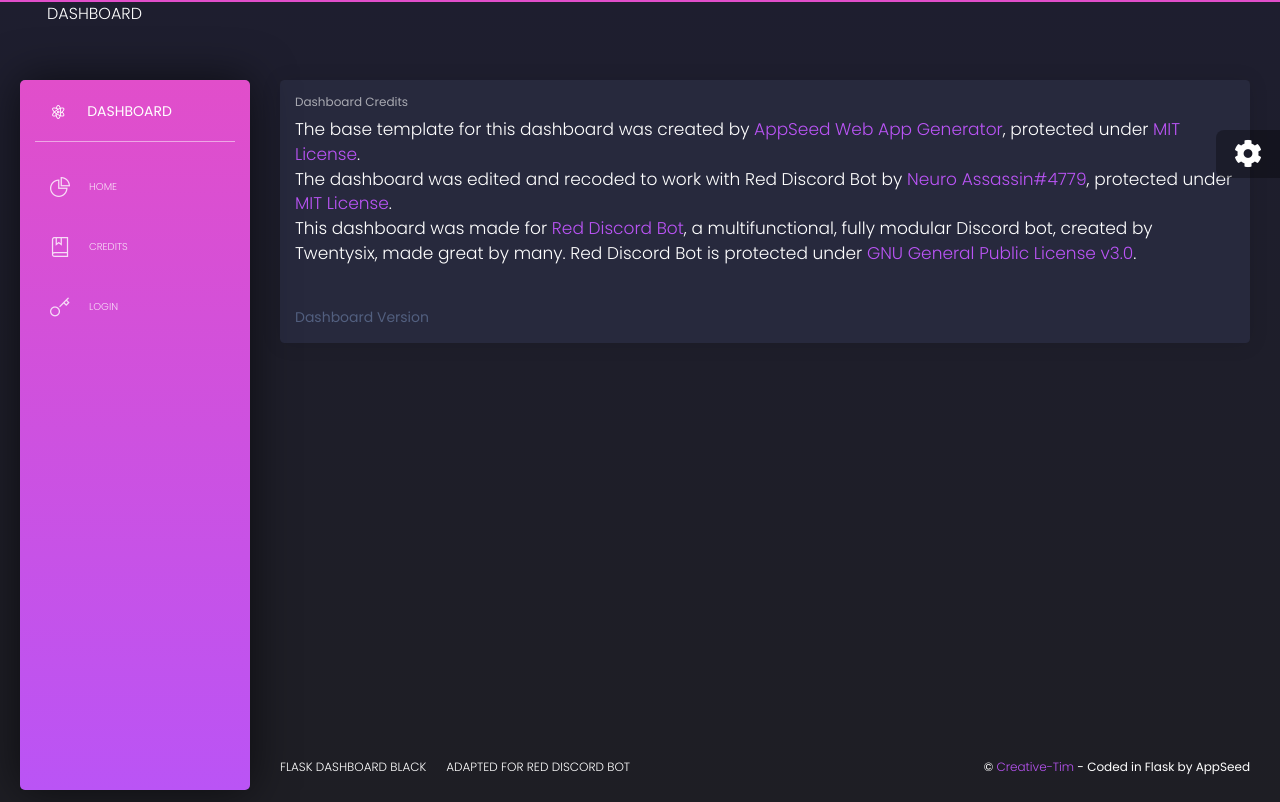
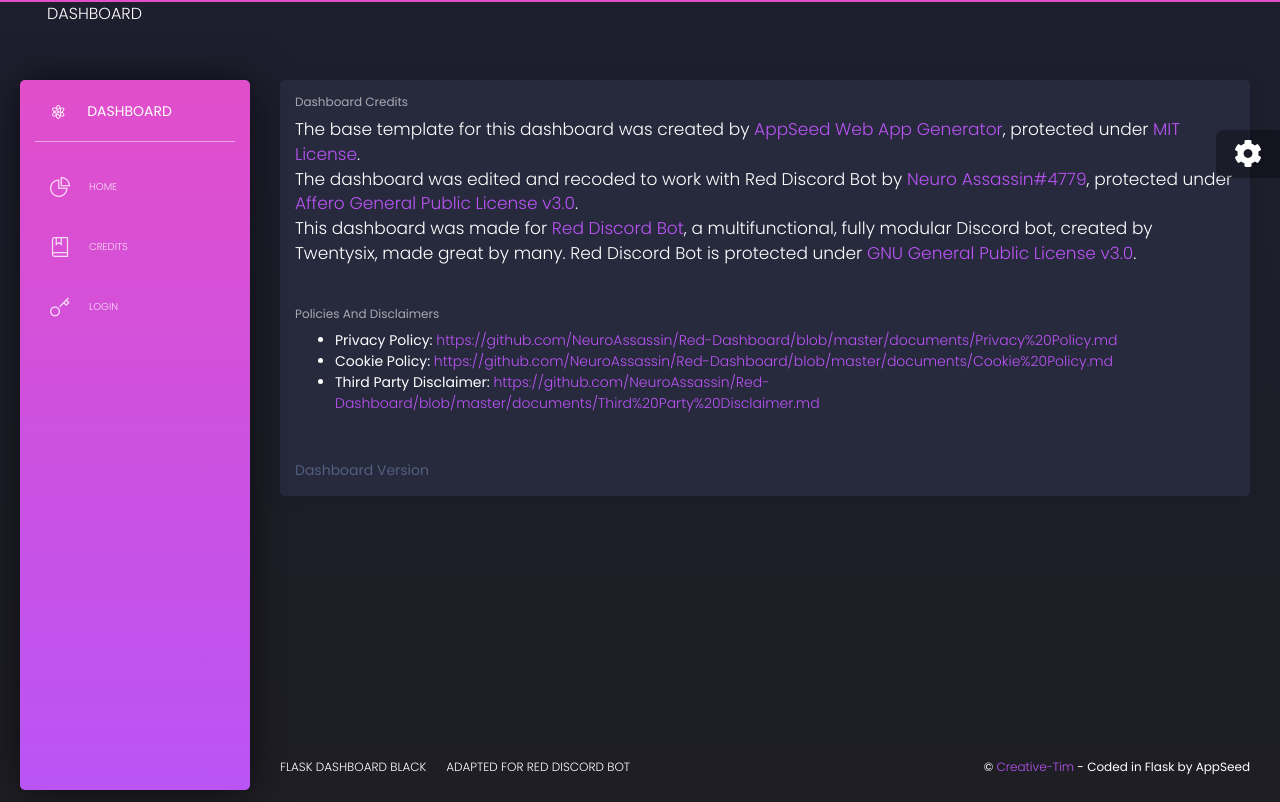
Before and after one commit to Cog-Creators/Red-Dashboard, a Python web app: template reddash/app/home/templates/credits.html in a window 1280 px wide. Run offline with Jinja, Linux system fonts and the light colour scheme; the template is opened without the code that fills it, so the values that code supplies are empty; some libraries are stand-ins or nearby versions.

Commit message:
Update credits.html to reflect documents and licenes changes

```diff
--- a/reddash/app/home/templates/credits.html
+++ b/reddash/app/home/templates/credits.html
@@ -19,11 +19,19 @@
                     {{ _('The base template for this dashboard was created by <a href="https://appseed.us/app-generator">AppSeed Web App Generator</a>, protected under <a href="https://github.com/app-generator/flask-black-dashboard/blob/master/LICENSE.md">MIT License</a>.')|safe
                     }}
                     <br />
-                    {{ _('The dashboard was edited and recoded to work with Red Discord Bot by <a href="https://github.com/NeuroAssassin">Neuro Assassin#4779</a>, protected under <a href="https://github.com/NeuroAssassin/Toxic-Cogs/blob/master/LICENSE">MIT License</a>.')|safe
+                    {{ _('The dashboard was edited and recoded to work with Red Discord Bot by <a href="https://github.com/NeuroAssassin">Neuro Assassin#4779</a>, protected under <a href="https://github.com/NeuroAssassin/Toxic-Cogs/blob/master/LICENSE">Affero General Public License v3.0</a>.')|safe
                     }}<br />
                     {{ _('This dashboard was made for <a href="https://github.com/Cog-Creators/Red-DiscordBot">Red Discord Bot</a>, a multifunctional, fully modular Discord bot, created by Twentysix, made great by many.  Red Discord Bot is protected under <a href="https://github.com/Cog-Creators/Red-DiscordBot/blob/V3/develop/LICENSE">GNU General Public License v3.0</a>.')|safe
                     }}
                 </h4>
+            </div>
+            <div class="card-body">
+                <h6 class="card-category text-gray">Policies and Disclaimers</h6>
+                <ul>
+                    <li>{{ _('Privacy Policy:') }} <a href="https://github.com/NeuroAssassin/Red-Dashboard/blob/master/documents/Privacy%20Policy.md">https://github.com/NeuroAssassin/Red-Dashboard/blob/master/documents/Privacy%20Policy.md</a></li>
+                    <li>{{ _('Cookie Policy:') }} <a href="https://github.com/NeuroAssassin/Red-Dashboard/blob/master/documents/Cookie%20Policy.md">https://github.com/NeuroAssassin/Red-Dashboard/blob/master/documents/Cookie%20Policy.md</a></li>
+                    <li>{{ _('Third Party Disclaimer:') }} <a href="https://github.com/NeuroAssassin/Red-Dashboard/blob/master/documents/Third%20Party%20Disclaimer.md">https://github.com/NeuroAssassin/Red-Dashboard/blob/master/documents/Third%20Party%20Disclaimer.md</a></li>
+                </ul>
             </div>
             <div class="card-footer">
                 {{ _('Dashboard Version {version}').format(version=version) }}
```
